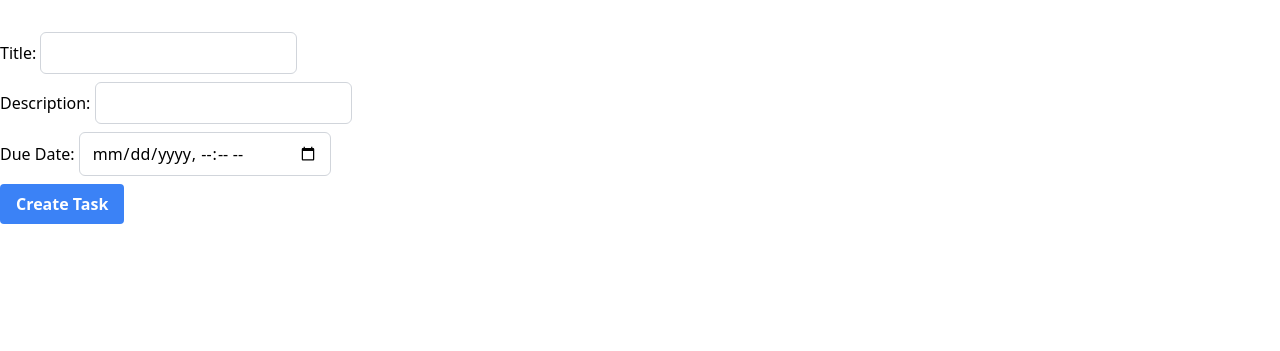
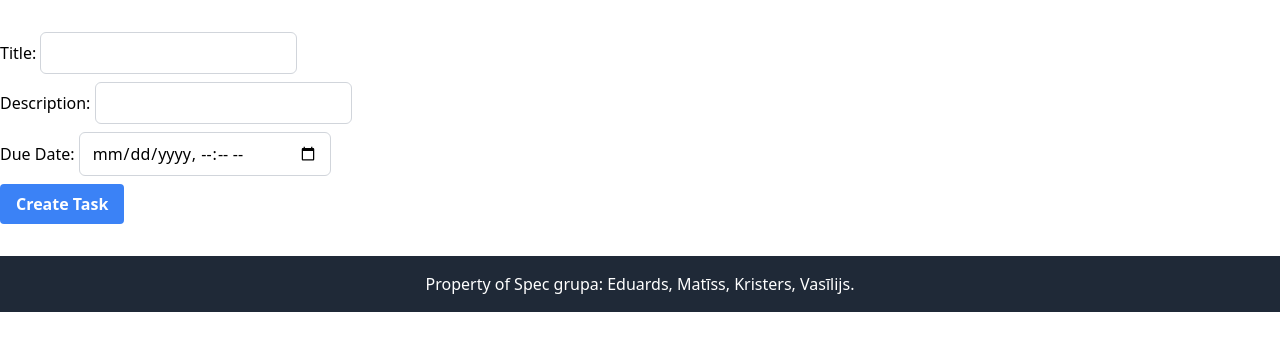
Before and after one commit to MatissRolavs/taskManager, a PHP site: page /create in a window 1280 px wide. Shown: the part 56-407 px from the top of the page. Run offline with PHP 8.4, Linux system fonts and the light colour scheme; the visitor is signed in with stand-in values (Sample User, id 1); some libraries are stand-ins or nearby versions.

Commit message:
Update footer.php

```diff
--- a/app/views/components/footer.php
+++ b/app/views/components/footer.php
@@ -1,3 +1,8 @@
-</body>
-
-</html>
+<!-- ../app/views/components/footer.php -->
+<footer class="bg-gray-800 text-white py-4 mt-8">
+  <div class="container mx-auto text-center">
+    <a href="https://youtu.be/xvFZjo5PgG0?si=aHxTeH8o079qLL-n" target="_blank" class="text-white hover:text-gray-300">
+      Property of Spec grupa: Eduards, Matīss, Kristers, Vasīlijs.
+    </a>
+  </div>
+</footer>
```
